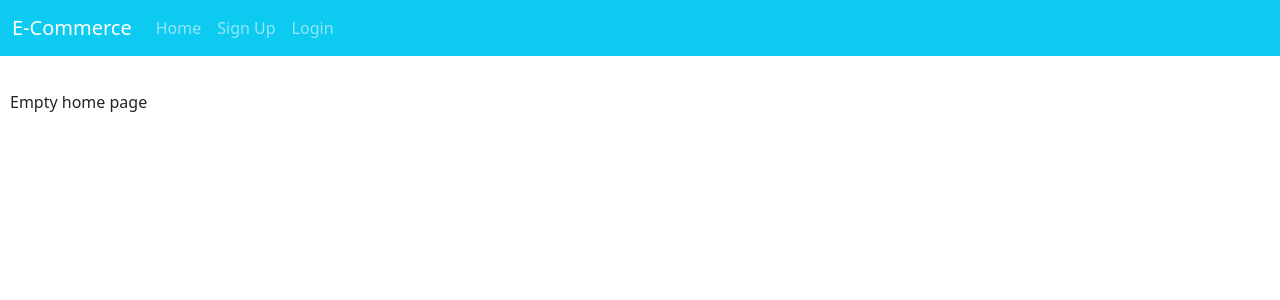
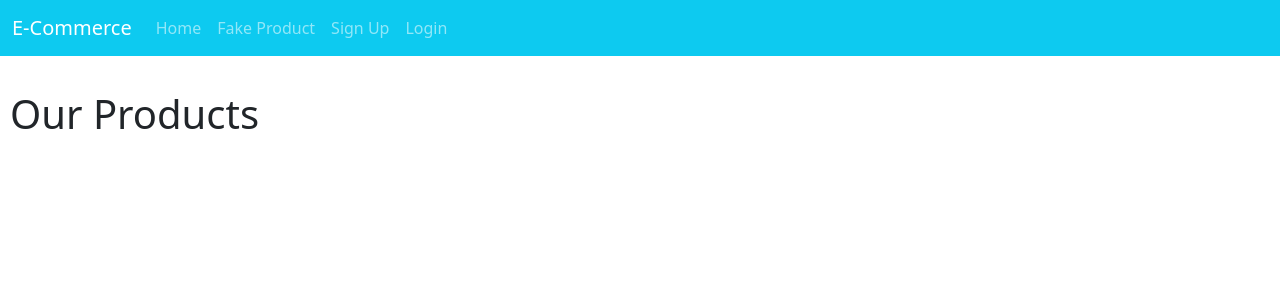
Before and after one commit to BrianVo7350/Flask-E-Commerce, a Flask app: page / in a window 1280 px wide. Shown: the top 300 px of the page. Run offline with Flask 3, Linux system fonts and the light colour scheme.

Commit message:
Added placeholders to style product page

```diff
--- a/app/routes.py
+++ b/app/routes.py
@@ -7,3 +7,8 @@ from flask import flash, redirect, render_template, request, url_for
 @app.route('/')
 def homePage():
     return render_template('index.html')
+
+# Temporary fake product
+@app.route('/product')
+def fakeProductPage():
+    return render_template('product.html')
--- a/app/templates/index.html
+++ b/app/templates/index.html
@@ -1,5 +1,8 @@
 {% extends 'base.html' %}
 {% block content %}
-Empty home page
+<h1>Our Products</h1>
+
+
+
 
 {% endblock %}
--- a/app/templates/nav.html
+++ b/app/templates/nav.html
@@ -9,6 +9,7 @@
         <div class="collapse navbar-collapse" id="navbarNavAltMarkup">
             <div class="navbar-nav">
                 <a class="nav-link " aria-current="page" href="/">Home</a>
+                <a class="nav-link " aria-current="page" href="/product">Fake Product</a>
                 {% if current_user.is_authenticated %}
                 <a class="nav-link" href="/logout">Logout</a>
                 {% else %}
```
Also changed, not shown: app/templates/product.html (added, +18 -0 lines).
